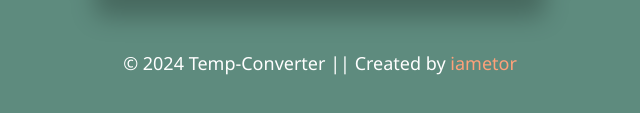
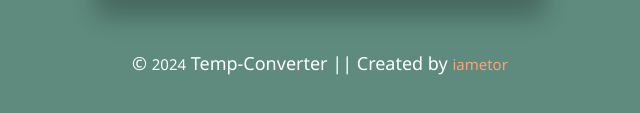
Before and after one commit to Abletetor/Temp-Converter, a plain HTML site: page index.html in a window 1280 px wide. Shown: the part 393-506 px from the top of the page, 320-960 px from the left. Drawn offline with Linux system fonts and the light colour scheme.

Commit message:
Footer font-size change

```diff
--- a/styles.css
+++ b/styles.css
@@ -76,6 +76,11 @@ input {
      justify-content: center;
      padding: 3rem;
      color: #fff;
+     font-size: 15px;
+}
+
+.footer span {
+     font-size: 15px;
 }
 
 .footer p span:nth-child(2){
```
